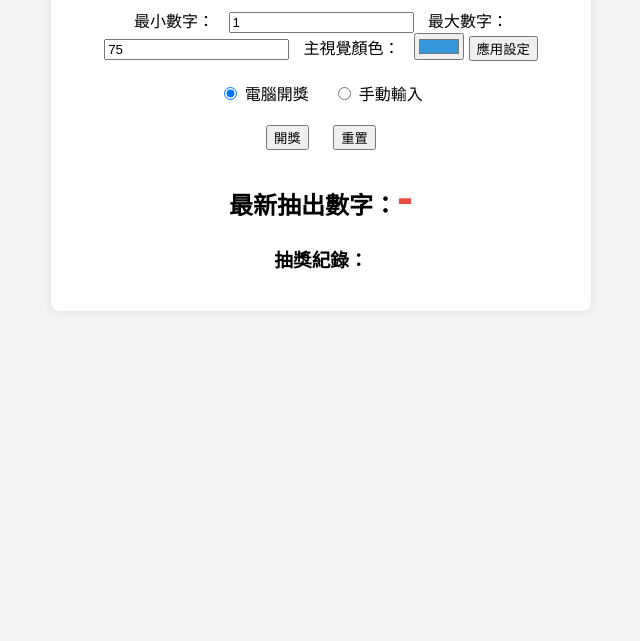
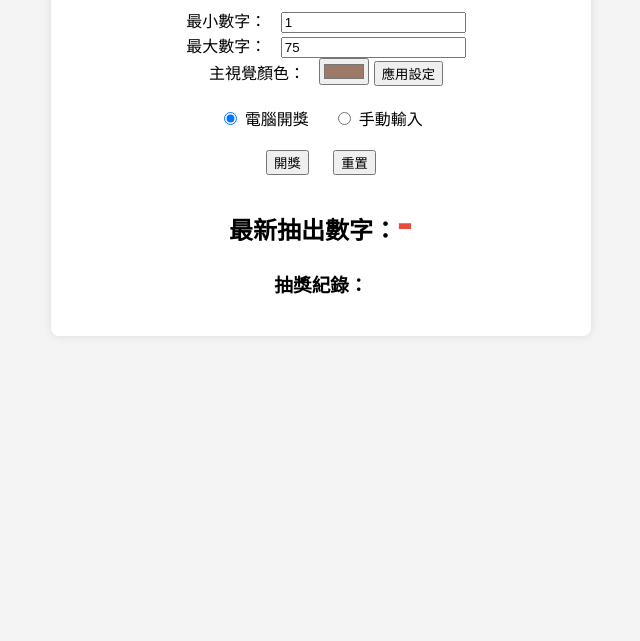
Before and after one commit to Dice2076/bingo-picker, a plain HTML site: page index.html in a window 1280 px wide. Shown: the part 159-800 px from the top of the page, without its empty margins (319-959 px from the left). Drawn offline with Linux system fonts and the light colour scheme.

Commit message:
Add files via upload

```diff
--- a/index.html
+++ b/index.html
@@ -13,13 +13,13 @@
 
         <div class="settings">
             <label for="min">最小數字：</label>
-            <input type="number" id="min" value="1">
+            <input type="number" id="min" value="1"><br>
 
             <label for="max">最大數字：</label>
-            <input type="number" id="max" value="75">
+            <input type="number" id="max" value="75"><br>
 
             <label for="color">主視覺顏色：</label>
-            <input type="color" id="color" value="#3498db">
+            <input type="color" id="color" value="#9d7967">
 
             <button id="apply-settings">應用設定</button>
         </div>
```
